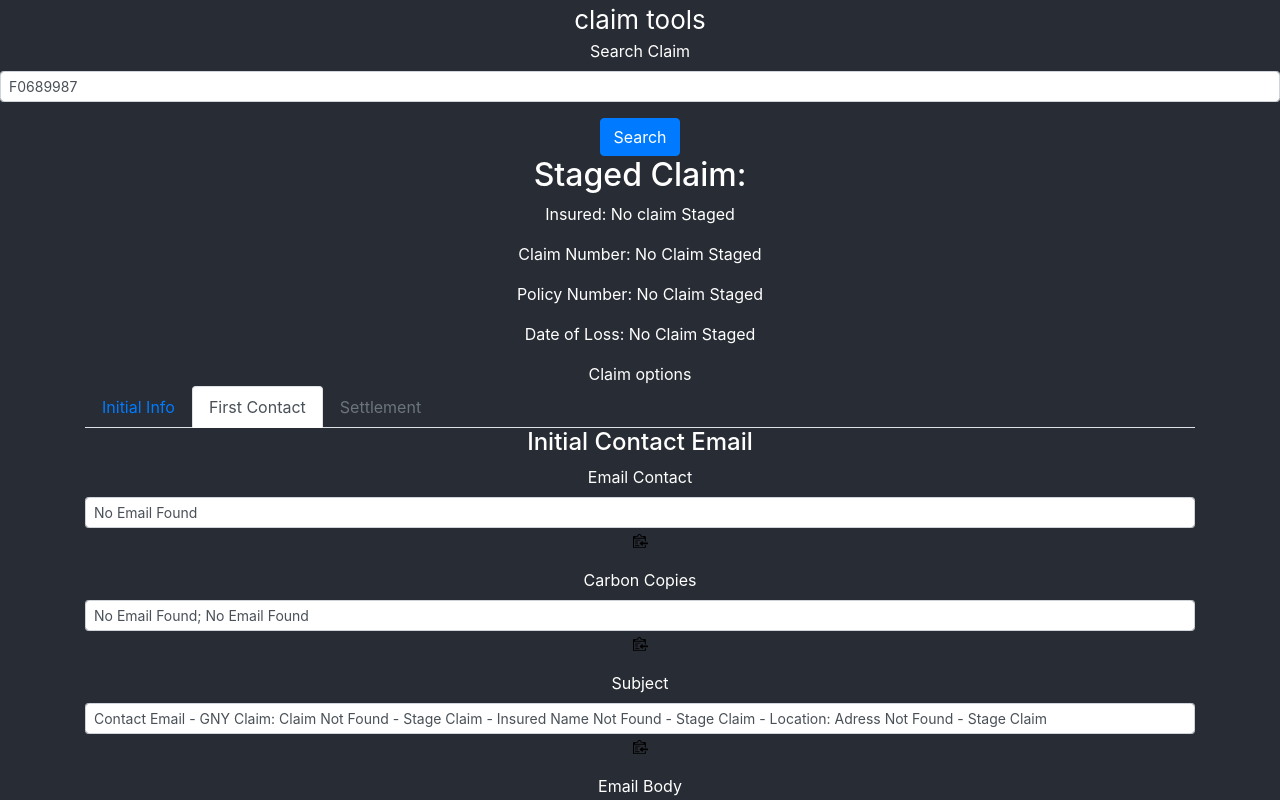
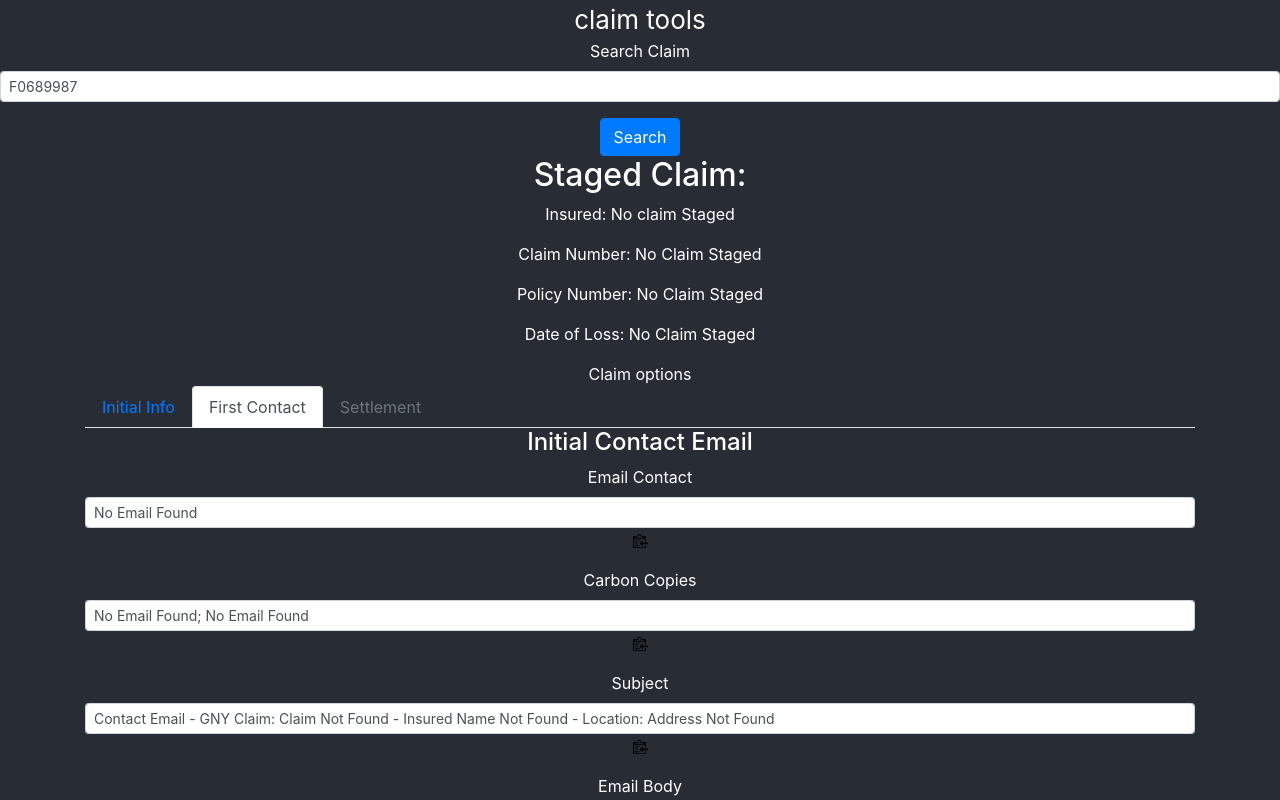
Before and after one commit to glennneiger/claim-tools, a React (Create React App) app in the folder claim-tools/: page / in a window 1280 px wide. Both pictures are taken after a click on the tab "First Contact". Shown: the top 800 px of the page. Built offline with nearby package versions, Linux system fonts and the light colour scheme.

Commit message:
moved all variables to the render, now this is being read

```diff
--- a/claim-tools/src/comp/InitialContact.js
+++ b/claim-tools/src/comp/InitialContact.js
@@ -13,9 +13,10 @@ class InitialContact extends Component {
         propertyType: null
     }
 
+    render(){
 /* Email Body Optional Text */
 
-    signature = `Thank you,
+let signature = `Thank you,
 
 Matt
 
@@ -25,37 +26,35 @@ Greater New York Mutual Insurance
 200 Madison Avenue - Floor 3
 New York, New York 10016`;
 
-    subroSpoliationLanguage = `We ask that you save any evidence from the loss so we may inspect it for possible subrogation.
+    let subroSpoliationLanguage = `We ask that you save any evidence from the loss so we may inspect it for possible subrogation.
 
 `;
 
-    adjusterContactLine = `I've also copied the outside adjuster, ${this.props.claimData ? this.props.claimData.adjusterContact : 'NAME NOT FOUND'} (${this.props.claimData ? this.props.claimData.adjusterNumber : 'NUMBER NOT FOUND'}) to this email. If you have not already, please contact them to set up an inspection time.
+    let adjusterContactLine = `I've also copied the outside adjuster, ${this.props.claimData ? this.props.claimData.adjusterContact : 'NAME NOT FOUND'} (${this.props.claimData ? this.props.claimData.adjusterNumber : 'NUMBER NOT FOUND'}) to this email. If you have not already, please contact them to set up an inspection time.
 
 `;
 
-    requestDocs = `When you have a moment, could you please forward the ${this.state.propertyType === 'condo' ? 'Condominium By-laws' : 'Proprietary Lease'} for my review?
+    let requestDocs = `When you have a moment, could you please forward the ${this.state.propertyType === 'condo' ? 'Condominium By-laws' : 'Proprietary Lease'} for my review?
 
 `;
 
 /* Contact Not Made Email Body */
 
-    contactNotMadeEmailBody = `${ this.props.claimData ? this.props.claimData.insuredContact : 'name not found'},
+    let contactNotMadeEmailBody = `${ this.props.claimData ? this.props.claimData.insuredContact : 'name not found'},
 
 This is Matthew Peters from Greater New York Mutual Insurance, the examiner assigned to this case at the home office. I've left a message for you earlier regarding this loss. When you have a moment, please contact me at the information below so we can discuss the case.
 
-${this.state.subroSpoliationLanguage ? this.subroSpoliationLanguage : ''}${this.state.requestDocs ? this.requestDocs : ''}${this.state.adjusterContactLine ? this.adjusterContactLine : ''}
-${this.signature}`;
+${this.state.subroSpoliationLanguage ? subroSpoliationLanguage : ''}${this.state.requestDocs ? requestDocs : ''}${this.state.adjusterContactLine ? adjusterContactLine : ''}
+${signature}`;
 
 /* Contact Made Email Body */
 
-    contactMadeEmailBody = `${ this.props.claimData ? this.props.claimData.insuredContact : 'name not found'},
+    let contactMadeEmailBody = `${ this.props.claimData ? this.props.claimData.insuredContact : 'name not found'},
 
 This is Matthew Peters from Great New York. It was a pleasure speaking with you earlier. Below is my contact information. Please save it in case you and questions or concerns in the future.
 
-${this.state.subroSpoliationLanguage ? this.subroSpoliationLanguage : ''}${this.state.requestDocs ? this.requestDocs : ''}${this.state.adjusterContactLine ? this.adjusterContactLine : ''}
-${this.signature}`;
-
-    render(){
+${this.state.subroSpoliationLanguage ? subroSpoliationLanguage : ''}${this.state.requestDocs ? requestDocs : ''}${this.state.adjusterContactLine ? adjusterContactLine : ''}
+${signature}`;
 
         return (
             <Form>
@@ -90,7 +89,7 @@ ${this.signature}`;
                     <Form.Control
                         size="sm"
                         type="text"
-                        value={ `Contact Email - GNY Claim: ${ this.props.claimNumber ? this.props.claimNumber : 'Claim Not Found - Stage Claim' } - ${ this.props.claimData ? this.props.claimData.insuredName : 'Insured Name Not Found - Stage Claim' } - Location: ${ this.props.claimData ? this.props.claimData.insuredAddress : 'Adress Not Found - Stage Claim' }`}
+                        value={ `Contact Email - GNY Claim: ${ this.props.claimNumber ? this.props.claimNumber : 'Claim Not Found' } - ${ this.props.claimData ? this.props.claimData.insuredName : 'Insured Name Not Found' } - Location: ${ this.props.claimData ? this.props.claimData.insuredAddress : 'Address Not Found' }`}
                         />
                     <ClipIcon
                         fieldId='contactEmailSubject'
@@ -103,7 +102,7 @@ ${this.signature}`;
                         size='sm'
                         as="textarea"
                         rows='7'
-                        value={ this.state.contactMade ? this.contactMadeEmailBody : this.contactNotMadeEmailBody }
+                        value={ this.state.contactMade ? contactMadeEmailBody : contactNotMadeEmailBody }
                         />
                 </Form.Group>
                 <ClipIcon
```
